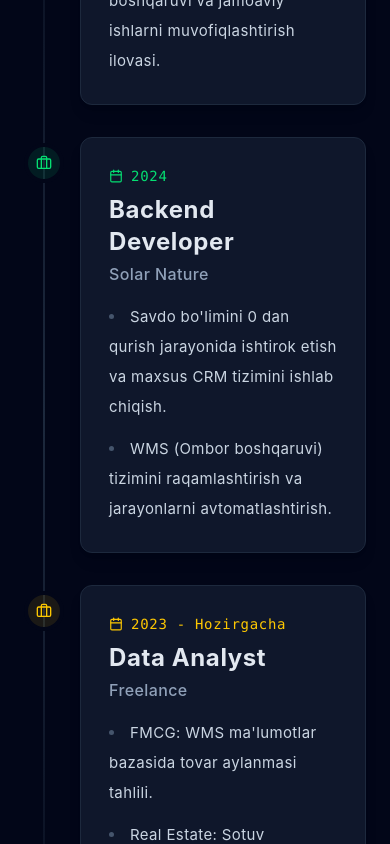
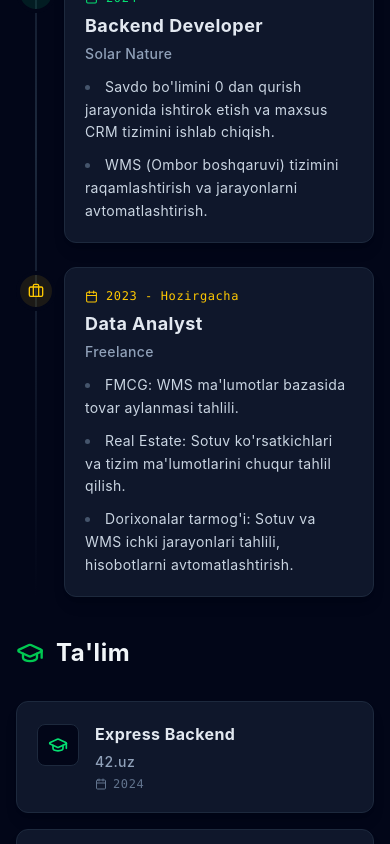
Before and after one commit to kamalovicdev-sys/Portfolio, a React (Vite) app: page / in a window 390 px wide. Shown: the part 1360-2204 px from the top of the page. Built offline with nearby package versions, Linux system fonts and the light colour scheme.

Commit message:
Refactor Experience section layout and styles
Updated layout and styling for the Experience section, including adjustments to headings, card sizes, and spacing.

```diff
--- a/src/components/Experience.jsx
+++ b/src/components/Experience.jsx
@@ -66,86 +66,85 @@ const educationData = [
 
 const Experience = () => {
   return (
-    <section className="py-20 px-6 bg-slate-950 border-t border-slate-900">
-      <div className="max-w-7xl mx-auto"> {/* Konteyner ham biroz kengaytirildi */}
-        <div className="grid grid-cols-1 lg:grid-cols-2 gap-12 lg:gap-16">
+    <section id="experience" className="py-16 md:py-20 px-4 md:px-6 bg-slate-950 border-t border-slate-900 overflow-hidden">
+      <div className="max-w-7xl mx-auto">
+        <div className="grid grid-cols-1 lg:grid-cols-2 gap-10 lg:gap-16">
 
           {/* Chap ustun: Ish tajribasi */}
           <div>
-            <h2 className="text-3xl font-bold text-slate-100 mb-10 flex items-center gap-3 tracking-wide">
-              <Briefcase className="text-blue-500" size={32} />
+            {/* SEO: H2 ishlatildi */}
+            <h2 className="text-2xl md:text-3xl font-bold text-slate-100 mb-8 md:mb-10 flex items-center gap-3 tracking-wide">
+              <Briefcase className="text-blue-500" size={28} />
               Ish Tajribasi
             </h2>
 
-            {/* Chapga moslangan taymlayn */}
-            <div className="space-y-8 relative before:absolute before:inset-0 before:left-[19px] before:h-full before:w-0.5 before:bg-gradient-to-b before:from-transparent before:via-slate-800 before:to-transparent">
+            <div className="space-y-6 md:space-y-8 relative before:absolute before:inset-0 before:left-[19px] before:h-full before:w-0.5 before:bg-gradient-to-b before:from-transparent before:via-slate-800 before:to-transparent">
               {experienceData.map((item, index) => (
-                <motion.div
+                <motion.article
                   key={index}
-                  initial={{ opacity: 0, x: -30 }}
+                  initial={{ opacity: 0, x: -20 }}
                   whileInView={{ opacity: 1, x: 0 }}
                   viewport={{ once: true }}
                   transition={{ duration: 0.5, delay: index * 0.1 }}
-                  className="relative flex items-start"
+                  className="relative flex items-start w-full"
                 >
-                  {/* Ikonka */}
-                  <div className={`flex items-center justify-center w-10 h-10 rounded-full border-4 border-slate-950 ${item.bgColor} ${item.color} absolute left-0 shrink-0 z-10 mt-1.5`}>
+                  <div className={`flex items-center justify-center w-10 h-10 rounded-full border-4 border-slate-950 ${item.bgColor} ${item.color} absolute left-0 shrink-0 z-10 mt-1`}>
                     <Briefcase size={16} />
                   </div>
 
-                  {/* Kartochka (kengaytirilgan va matnlar ochiqroq qilingan) */}
-                  <div className="w-[calc(100%-3.5rem)] ml-14 bg-slate-900 p-7 rounded-xl border border-slate-800 hover:border-slate-700 transition-colors shadow-lg">
-                    <div className="flex flex-col mb-4">
-                      <span className={`font-mono text-sm tracking-wider ${item.color} mb-2 flex items-center gap-2`}>
-                        <Calendar size={14} />
+                  {/* Kartochka o'lchamlari mobil uchun moslashtirildi */}
+                  <div className="w-[calc(100%-3rem)] md:w-[calc(100%-3.5rem)] ml-12 md:ml-14 bg-slate-900 p-5 md:p-7 rounded-xl border border-slate-800 hover:border-slate-700 transition-colors shadow-lg">
+                    <div className="flex flex-col mb-3 md:mb-4">
+                      <span className={`font-mono text-xs md:text-sm tracking-wider ${item.color} mb-1.5 flex items-center gap-2`}>
+                        <Calendar size={13} />
                         {item.date}
                       </span>
-                      <h3 className="text-2xl font-bold text-slate-200 tracking-wide mb-1">{item.role}</h3>
-                      <span className="text-slate-400 font-medium tracking-wide">{item.company}</span>
+                      {/* SEO: H3 ishlatildi va matn kichraytirildi */}
+                      <h3 className="text-lg md:text-xl font-bold text-slate-200 tracking-wide mb-1">{item.role}</h3>
+                      <span className="text-slate-400 text-sm md:text-base font-medium tracking-wide">{item.company}</span>
                     </div>
-                    {/* Matnlar qatori (leading-loose) va harflar orasi (tracking-wide) ochildi */}
-                    <ul className="space-y-3 text-slate-300 text-[15px] leading-loose tracking-wide list-disc list-inside marker:text-slate-600">
+                    <ul className="space-y-2.5 text-slate-300 text-sm md:text-[15px] leading-relaxed tracking-wide list-disc list-inside marker:text-slate-600">
                       {item.details.map((desc, i) => (
                         <li key={i}>{desc}</li>
                       ))}
                     </ul>
                   </div>
-                </motion.div>
+                </motion.article>
               ))}
             </div>
           </div>
 
           {/* O'ng ustun: Ta'lim */}
           <div>
-            <h2 className="text-3xl font-bold text-slate-100 mb-10 flex items-center gap-3 tracking-wide">
-              <GraduationCap className="text-green-500" size={32} />
+            <h2 className="text-2xl md:text-3xl font-bold text-slate-100 mb-8 md:mb-10 flex items-center gap-3 tracking-wide">
+              <GraduationCap className="text-green-500" size={28} />
               Ta'lim
             </h2>
-            <div className="space-y-6">
+            <div className="space-y-4 md:space-y-6">
               {educationData.map((item, index) => (
-                <motion.div
+                <motion.article
                   key={index}
-                  initial={{ opacity: 0, x: 30 }}
+                  initial={{ opacity: 0, x: 20 }}
                   whileInView={{ opacity: 1, x: 0 }}
                   viewport={{ once: true }}
                   transition={{ duration: 0.5, delay: index * 0.1 }}
-                  className="bg-slate-900 p-7 rounded-xl border border-slate-800 hover:border-green-500/30 transition-colors flex items-start gap-5 shadow-lg"
+                  className="bg-slate-900 p-5 md:p-7 rounded-xl border border-slate-800 hover:border-green-500/30 transition-colors flex items-start gap-4 shadow-lg w-full"
                 >
-                  <div className="p-3 bg-slate-950 rounded-lg shrink-0 border border-slate-800 mt-1">
-                    <GraduationCap size={24} className="text-green-400" />
+                  <div className="p-2.5 md:p-3 bg-slate-950 rounded-lg shrink-0 border border-slate-800 mt-0.5">
+                    <GraduationCap size={20} className="text-green-400 md:w-6 md:h-6" />
                   </div>
                   <div>
-                    <h3 className="text-xl font-bold text-slate-200 tracking-wide mb-1">{item.degree}</h3>
-                    <div className="flex flex-col sm:flex-row sm:items-center gap-1 sm:gap-4 mt-2">
-                      <span className="text-slate-400 font-medium tracking-wide">{item.institution}</span>
+                    <h3 className="text-base md:text-xl font-bold text-slate-200 tracking-wide mb-1">{item.degree}</h3>
+                    <div className="flex flex-col sm:flex-row sm:items-center gap-1 sm:gap-4 mt-1.5">
+                      <span className="text-slate-400 text-sm md:text-base font-medium tracking-wide">{item.institution}</span>
                       <span className="hidden sm:inline text-slate-600">•</span>
-                      <span className="font-mono text-sm text-slate-500 flex items-center gap-2 tracking-wider">
-                        <Calendar size={13} />
+                      <span className="font-mono text-xs md:text-sm text-slate-500 flex items-center gap-1.5 tracking-wider">
+                        <Calendar size={12} />
                         {item.date}
                       </span>
                     </div>
                   </div>
-                </motion.div>
+                </motion.article>
               ))}
             </div>
           </div>
```
